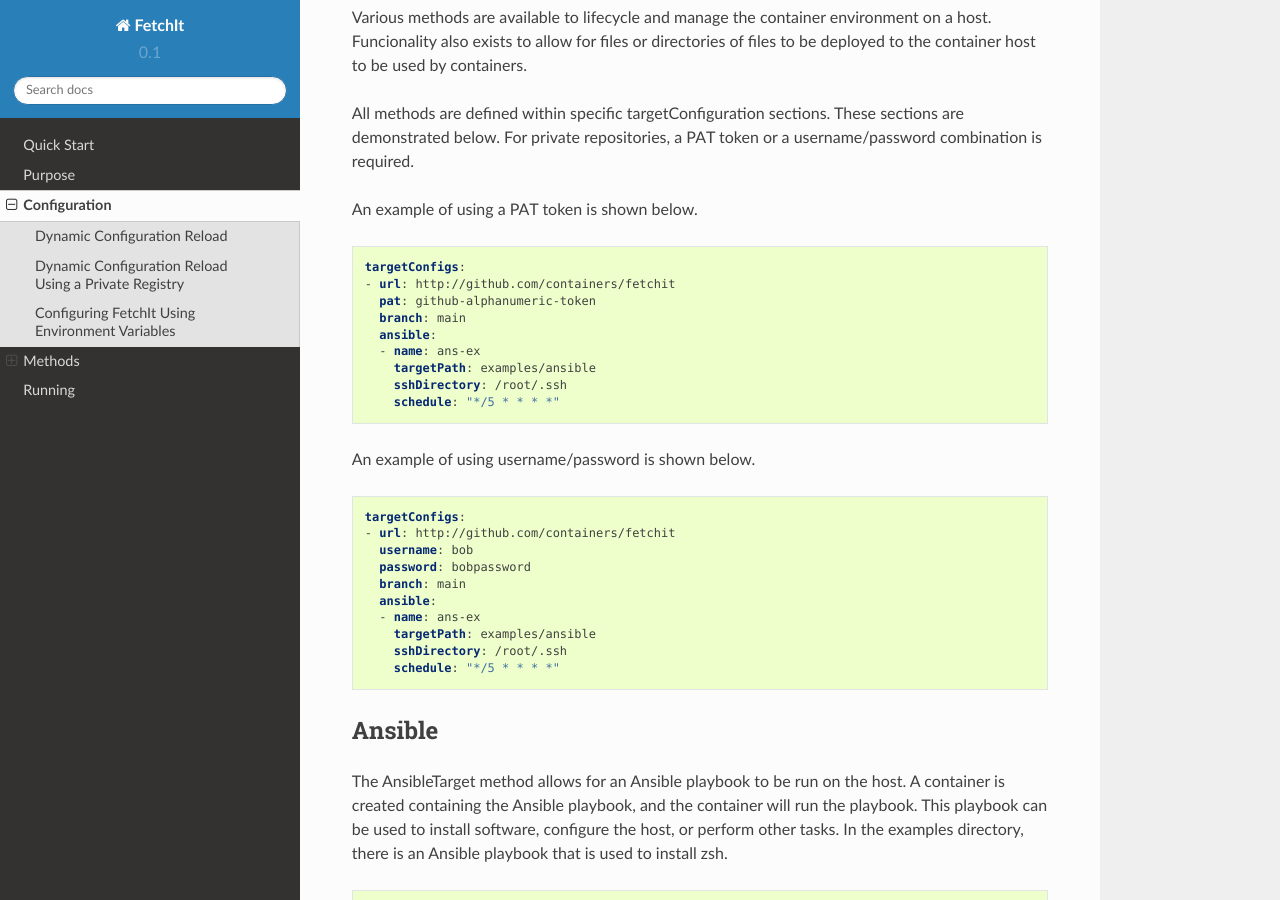
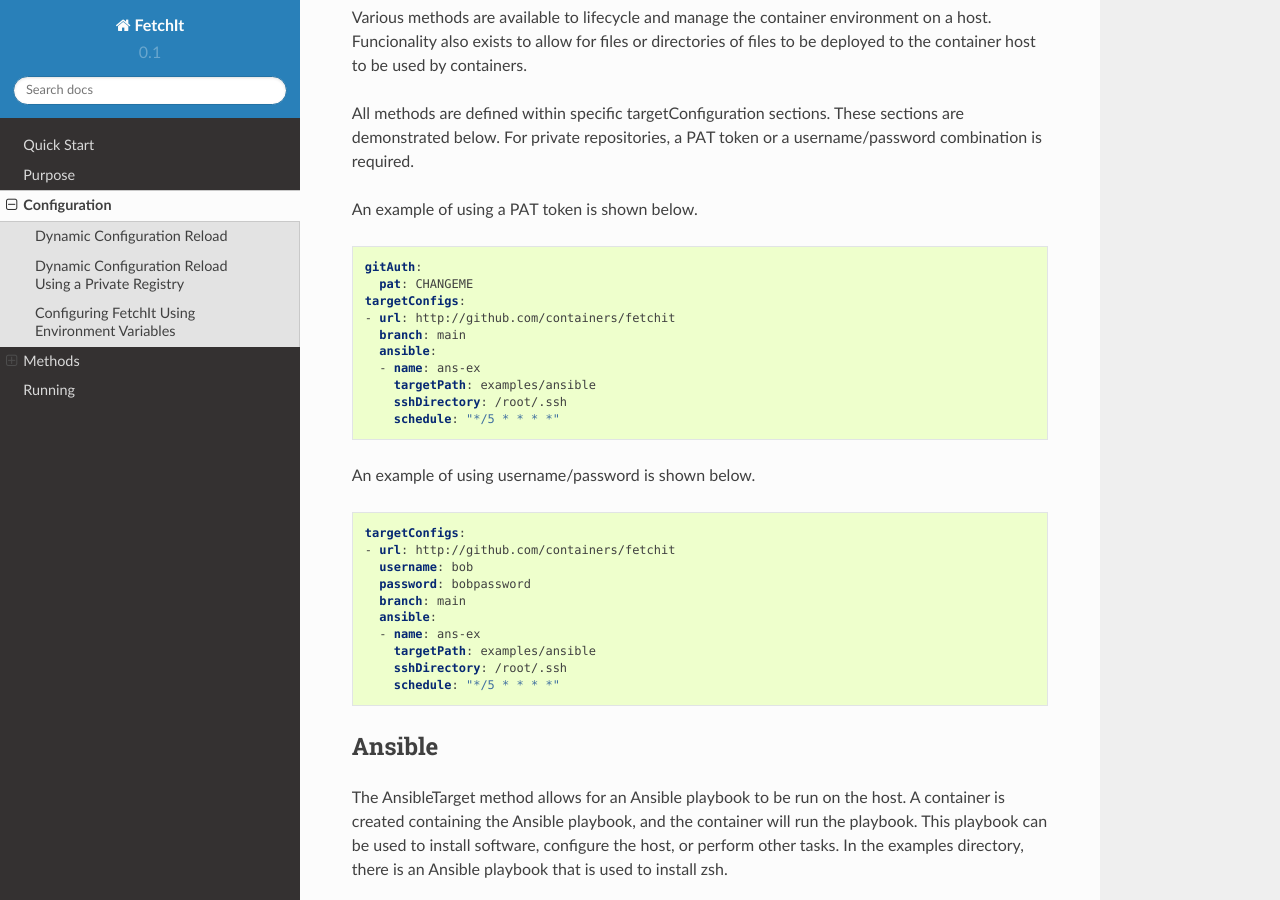
Before and after one commit to containers/fetchit, a Sphinx documentation site: the page built from docs/methods.rst, in a window 1280 px wide and 900 px high, scrolled down 1742 px. Built offline with Sphinx 7.4.7 and the Read the Docs theme 2.0.0, drawn with Linux system fonts in a browser that asks for light colours.

Commit message:
emegency doc fix (#283)
Signed-off-by: Ryan Cook <rcook@redhat.com>

Signed-off-by: Ryan Cook <rcook@redhat.com>

```diff
--- a/docs/methods.rst
+++ b/docs/methods.rst
@@ -77,9 +77,10 @@
 
 .. code-block:: yaml
 
+   gitAuth:
+     pat: CHANGEME
    targetConfigs:
    - url: http://github.com/containers/fetchit
-     pat: github-alphanumeric-token
      branch: main
      ansible:
      - name: ans-ex
```
Also changed, not shown: 2 other files.
